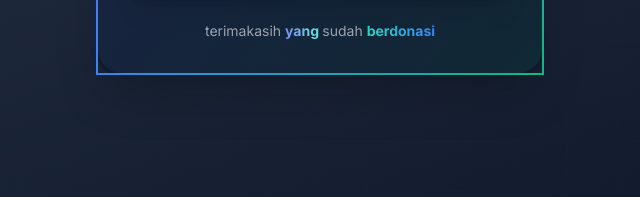
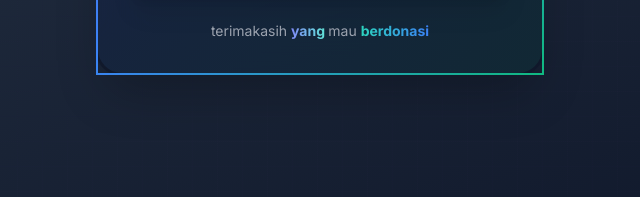
Before and after one commit to Nauvalunesa/Donasi-, a plain HTML site: page Index.html in a window 1280 px wide. Shown: the part 571-768 px from the top of the page, 320-960 px from the left. Drawn offline with nearby package versions, Linux system fonts and the light colour scheme; some packages are replaced by stand-ins of ours; a script that the page names is missing.

Commit message:
Update Index.html

```diff
--- a/Index.html
+++ b/Index.html
@@ -115,7 +115,7 @@
         </div>
 
         <div class="mt-6 text-center text-gray-400 text-sm">
-            <p>terimakasih <span class="font-bold text-transparent bg-clip-text bg-gradient-to-r from-indigo-400 to-teal-300">yang </span> sudah <span class="font-bold text-transparent bg-clip-text bg-gradient-to-r from-teal-400 to-blue-500">berdonasi</span></p>
+            <p>terimakasih <span class="font-bold text-transparent bg-clip-text bg-gradient-to-r from-indigo-400 to-teal-300">yang </span> mau <span class="font-bold text-transparent bg-clip-text bg-gradient-to-r from-teal-400 to-blue-500">berdonasi</span></p>
         </div>
     </div>
 
```
